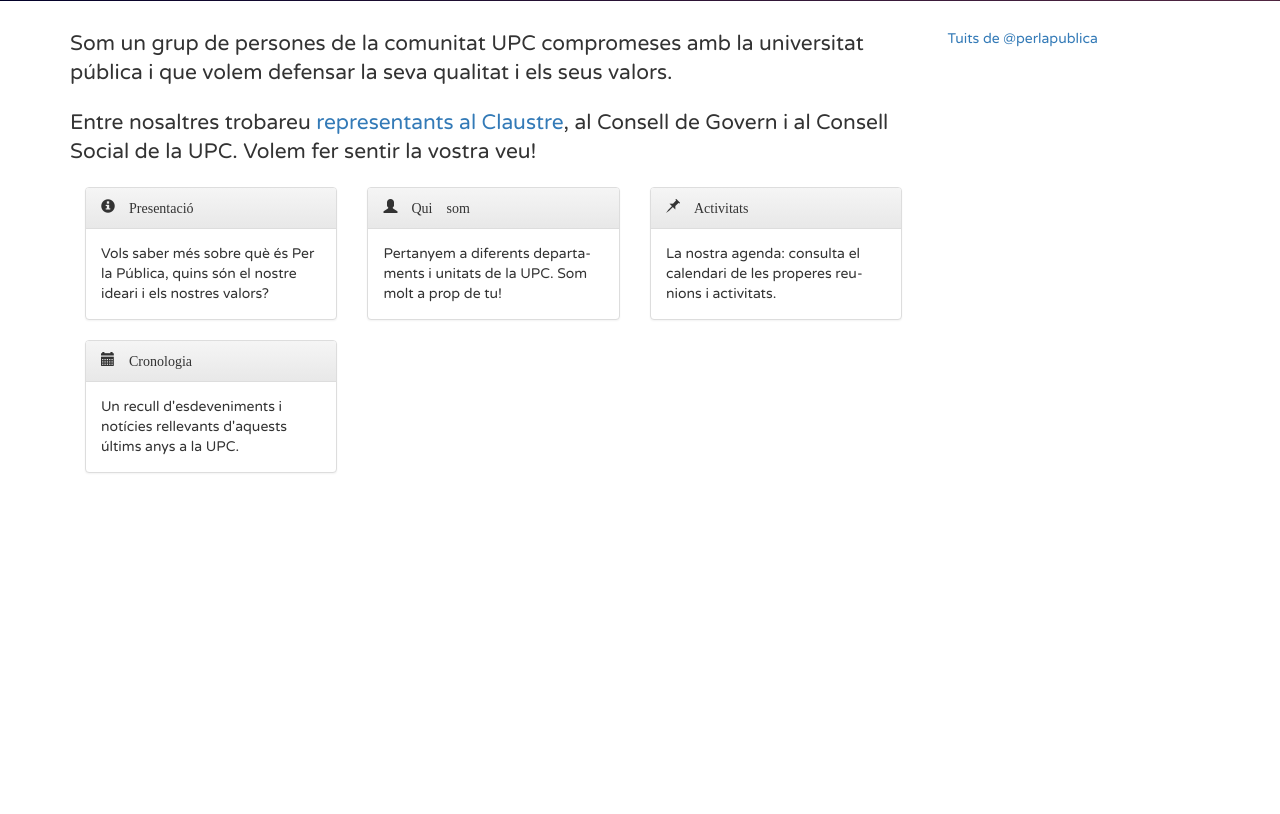
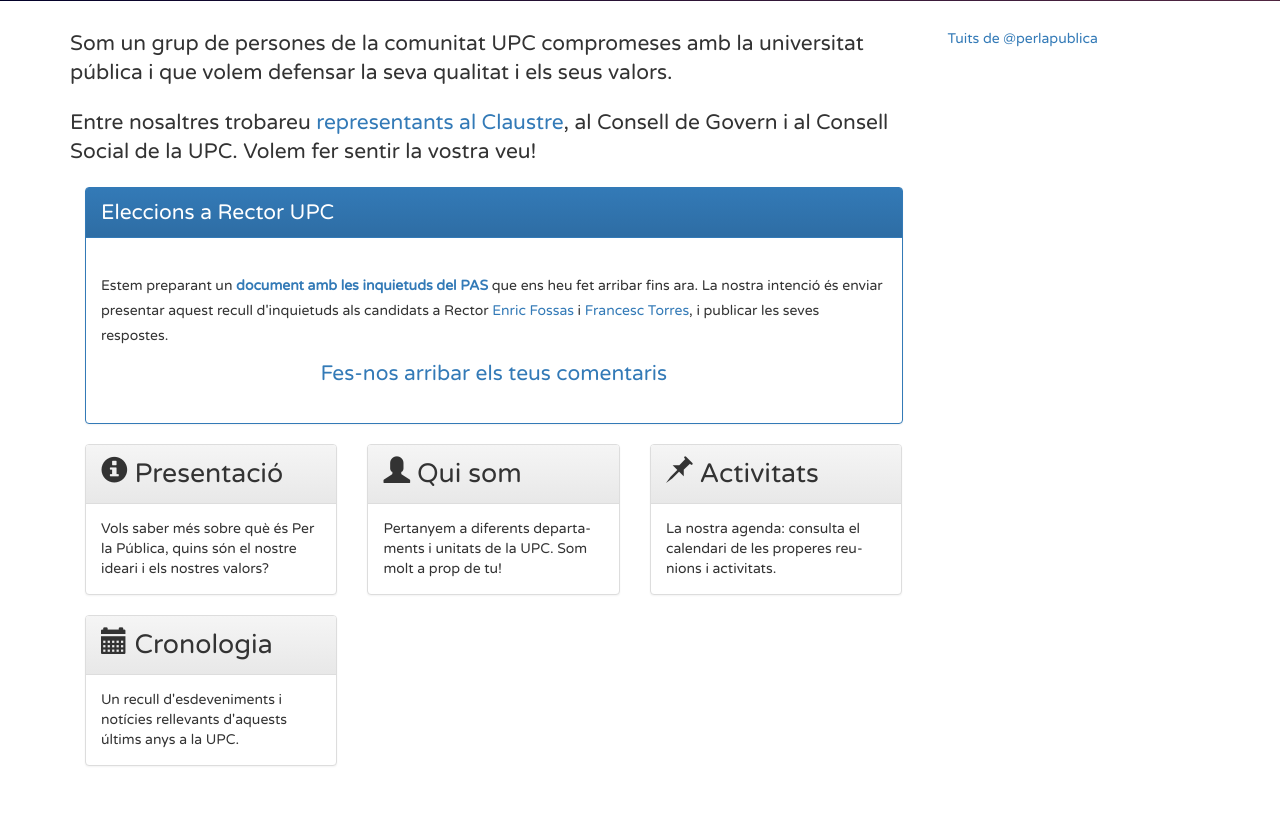
Before and after one commit to per-la-publica/web-per-la-publica, a PHP site: page /index-capsetes.php in a window 1280 px wide. Shown: the part 179-993 px from the top of the page. Before the commit the page ends 652 px from the top, so only its background shows below. Run offline with PHP 8.4, Linux system fonts and the light colour scheme; some libraries are stand-ins or nearby versions.

Commit message:
Actualitzada nova pàgina inicial
S'ha afegit la info sobre la campanya electoral a Rector UPC i
el document 'inquietuds del PAS'.

```diff
--- a/public/index-capsetes.php
+++ b/public/index-capsetes.php
@@ -15,9 +15,26 @@
 			<p class="lead">Entre nosaltres trobareu <a href="membres_claustre.php">representants al Claustre</a>, al Consell
 	               de Govern i al Consell Social de la UPC. Volem fer sentir la vostra veu!</p>
 
+			<div class="col-md-12" onclick="document.location='inquietuds-pas.php'">
+				<div class="panel panel-primary">
+					<div class="panel-heading lead">Eleccions a Rector UPC</div>
+					<div class="panel-body">
+						<p>Estem preparant un <a href="inquietuds_pas.php"><b>document amb les inquietuds del PAS</b></a>
+						que ens heu fet arribar fins ara. La nostra intenció és enviar presentar aquest recull d'inquietuds als
+						candidats a Rector <a href="https://enricfossas.cat/">Enric Fossas</a> i
+						<a href="http://www.francesctorres.cat/">Francesc Torres</a>,
+						i publicar les seves respostes.</p>
+
+						<p class="lead text-center"><a href="inquietuds_pas.php">Fes-nos arribar els teus comentaris</a></p>
+					</div>
+				</div>
+			</div>
+
+			<div id="capsetes">
+
 			<div class="col-md-4" onclick="document.location='carta.php'" style="cursor:pointer">
 				<div class="panel panel-default">
-					<div class="panel-heading"><span class="glyphicon glyphicon-info-sign" aria-hidden="true"> Presentació</div>
+					<div class="panel-heading"><span class="glyphicon glyphicon-info-sign" aria-hidden="true"></span> Presentació</div>
 					<div class="panel-body">
 						Vols saber més sobre què és Per la Pública, quins són el nostre ideari i els nostres valors?
 					</div>
@@ -26,7 +43,7 @@
 
 			<div class="col-md-4" onclick="document.location='membres_claustre.php'" style="cursor:pointer">
 				<div class="panel panel-default">
-					<div class="panel-heading"><span class="glyphicon glyphicon-user" aria-hidden="true"> Qui som</div>
+					<div class="panel-heading"><span class="glyphicon glyphicon-user" aria-hidden="true"></span> Qui som</div>
 					<div class="panel-body">
 						Pertanyem a diferents dep&shy;ar&shy;ta&shy;ments i uni&shy;tats de la UPC. Som molt a prop de tu!
 					</div>
@@ -35,7 +52,7 @@
 
 			<div class="col-md-4" onclick="document.location='activitat.php'" style="cursor:pointer">
 				<div class="panel panel-default">
-					<div class="panel-heading"><span class="glyphicon glyphicon-pushpin" aria-hidden="true"> Activitats</div>
+					<div class="panel-heading"><span class="glyphicon glyphicon-pushpin" aria-hidden="true"></span> Activitats</div>
 					<div class="panel-body">
 						La nostra agenda: consulta el calendari de les properes re&shy;u&shy;nions i activitats.
 					</div>
@@ -44,11 +61,12 @@
 
 			<div class="col-md-4" onclick="document.location='timeline.php'" style="cursor:pointer">
 				<div class="panel panel-default">
-					<div class="panel-heading"><span class="glyphicon glyphicon-calendar" aria-hidden="true"> Cronologia</div>
+					<div class="panel-heading"><span class="glyphicon glyphicon-calendar" aria-hidden="true"></span> Cronologia</div>
 					<div class="panel-body">
 						Un recull d'esdeveniments i notícies rellevants d'aquests últims anys a la UPC.
 					</div>
 				</div>
+			</div>
 			</div>
 		</div>
 
@@ -68,4 +86,9 @@
     </div>
 </div>
 
+<script>
+	$(function(){
+		$('#capsetes .panel-heading').css('font-size','20pt');
+	});
+</script>
 <?php require('skeleton_footer.php'); ?>
```
Also changed, not shown: public/inquietuds_pas.php (+9 -7 lines).
